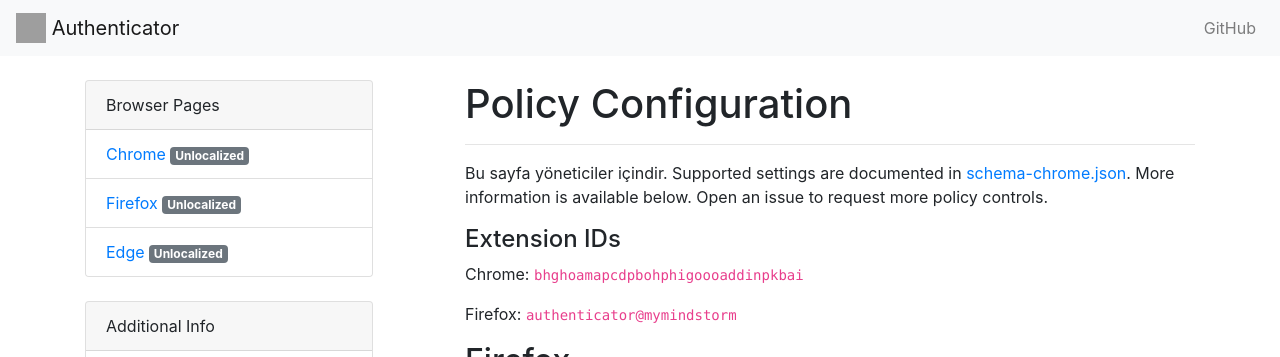
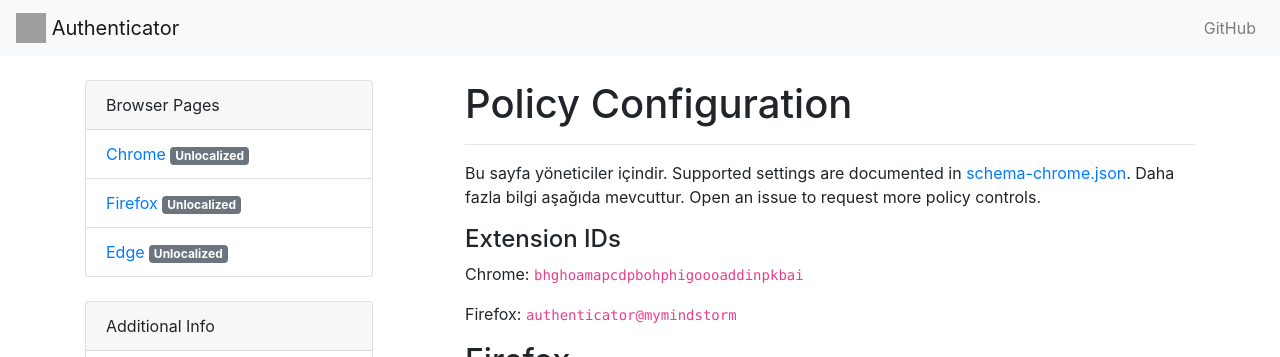
Before and after one commit to Authenticator-Extension/authenticator.cc, a Jekyll site: the page built from docs/tr/policy-config.md, in a window 1280 px wide. Shown: the top 357 px of the page. Built offline with Jekyll 4.4.1, drawn with Linux system fonts in a browser that asks for light colours; our own code applies the rules of GitHub Pages for plain Markdown files; grey boxes are pictures that could not be loaded.

Commit message:
New translations policy-config.md (Turkish)

```diff
--- a/docs/tr/policy-config.md
+++ b/docs/tr/policy-config.md
@@ -5,7 +5,7 @@
 ver: 1
 ---
 
-Bu sayfa yöneticiler içindir. Supported settings are documented in [schema-chrome.json](https://github.com/Authenticator-Extension/Authenticator/blob/release/schema-chrome.json). More information is available below. Open an issue to request more policy controls.
+Bu sayfa yöneticiler içindir. Supported settings are documented in [schema-chrome.json](https://github.com/Authenticator-Extension/Authenticator/blob/release/schema-chrome.json). Daha fazla bilgi aşağıda mevcuttur. Open an issue to request more policy controls.
 
 #### Extension IDs
 
```
